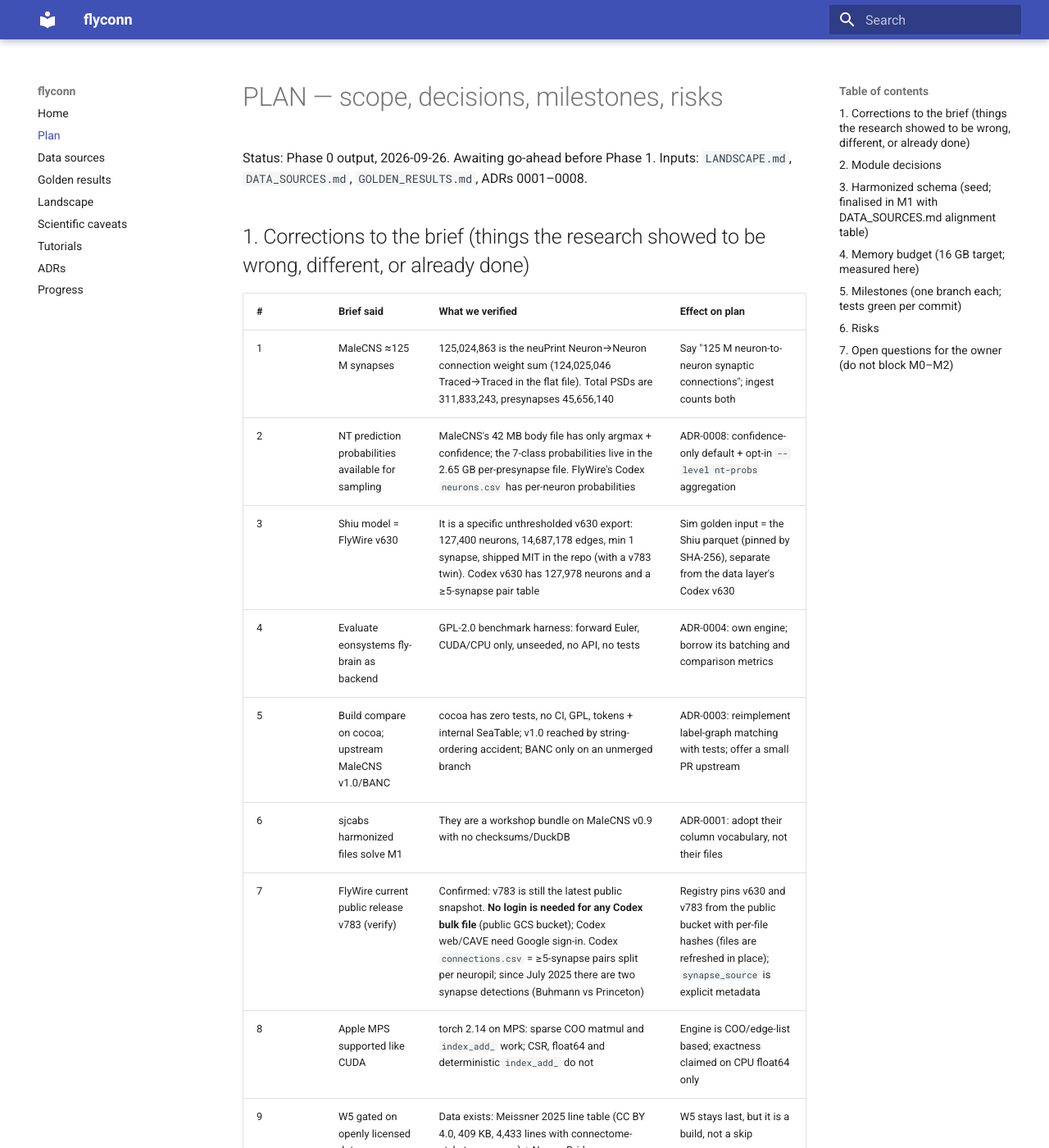
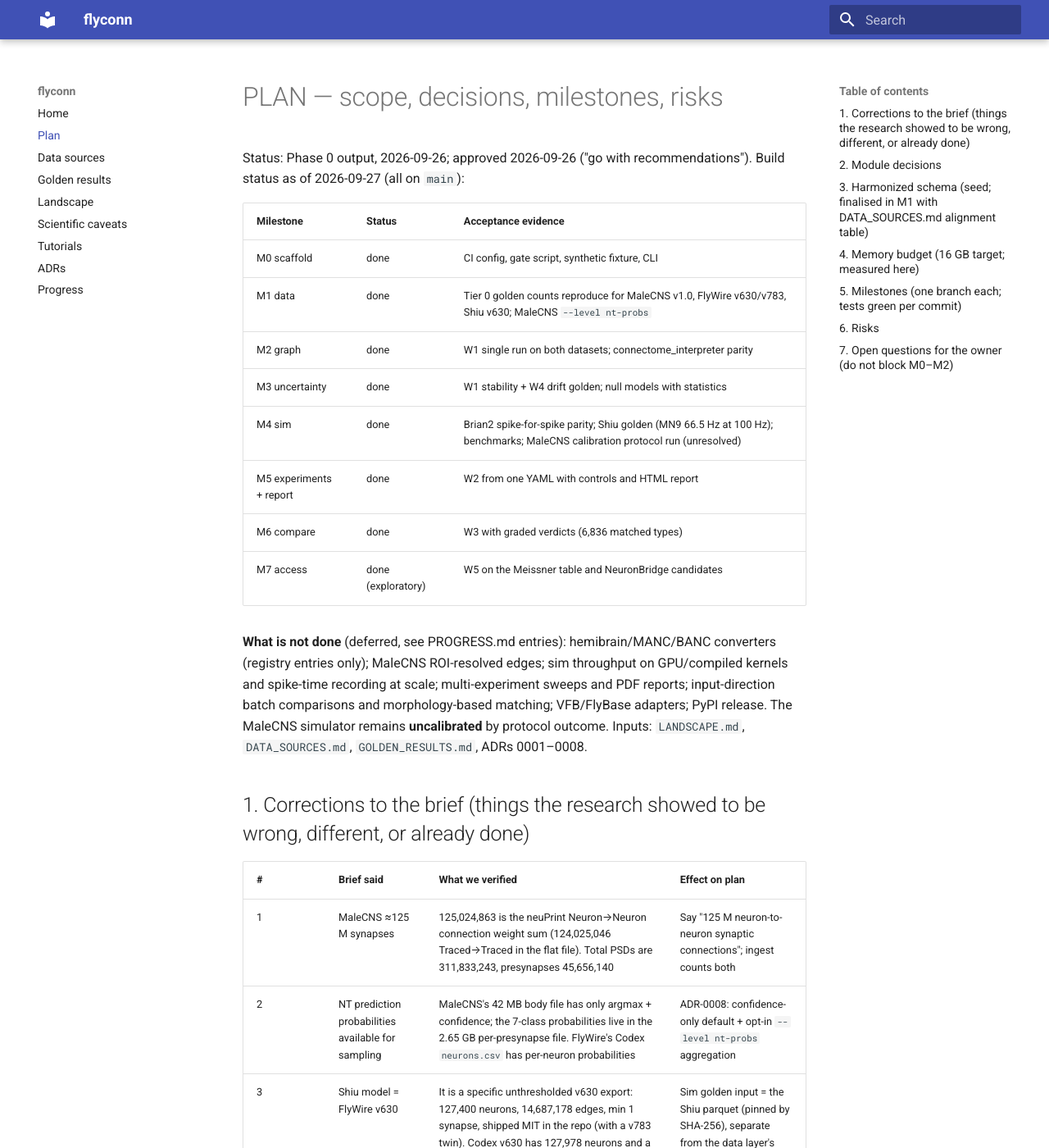
Before and after one commit to moiz-lakkadkutta/flyconn, an MkDocs documentation site: the page built from docs/PLAN.md, in a window 1280 px wide and 1400 px high. Shown: the whole window at 82% size. Built offline with MkDocs 1.6.1 and Material for MkDocs 9.7.7, drawn with Linux system fonts in a browser that asks for light colours.

Commit message:
docs: milestone status table in PLAN, README quickstart
Co-Authored-By: Claude Fable 5.1 <noreply@anthropic.com>
Claude-Session: https://claude.ai/code/session_0146ujhCdFL57yDjC7Thhn4c

```diff
--- a/docs/PLAN.md
+++ b/docs/PLAN.md
@@ -1,6 +1,19 @@
 # PLAN — scope, decisions, milestones, risks
 
-Status: Phase 0 output, 2026-09-26. Awaiting go-ahead before Phase 1.
+Status: Phase 0 output, 2026-09-26; approved 2026-09-26 ("go with recommendations"). Build status as of 2026-09-27 (all on `main`):
+
+| Milestone | Status | Acceptance evidence |
+|---|---|---|
+| M0 scaffold | done | CI config, gate script, synthetic fixture, CLI |
+| M1 data | done | Tier 0 golden counts reproduce for MaleCNS v1.0, FlyWire v630/v783, Shiu v630; MaleCNS `--level nt-probs` |
+| M2 graph | done | W1 single run on both datasets; connectome_interpreter parity |
+| M3 uncertainty | done | W1 stability + W4 drift golden; null models with statistics |
+| M4 sim | done | Brian2 spike-for-spike parity; Shiu golden (MN9 66.5 Hz at 100 Hz); benchmarks; MaleCNS calibration protocol run (unresolved) |
+| M5 experiments + report | done | W2 from one YAML with controls and HTML report |
+| M6 compare | done | W3 with graded verdicts (6,836 matched types) |
+| M7 access | done (exploratory) | W5 on the Meissner table and NeuronBridge candidates |
+
+**What is not done** (deferred, see PROGRESS.md entries): hemibrain/MANC/BANC converters (registry entries only); MaleCNS ROI-resolved edges; sim throughput on GPU/compiled kernels and spike-time recording at scale; multi-experiment sweeps and PDF reports; input-direction batch comparisons and morphology-based matching; VFB/FlyBase adapters; PyPI release. The MaleCNS simulator remains **uncalibrated** by protocol outcome.
 Inputs: `LANDSCAPE.md`, `DATA_SOURCES.md`, `GOLDEN_RESULTS.md`, ADRs 0001–0008.
 
 ## 1. Corrections to the brief (things the research showed to be wrong, different, or already done)
```
Also changed, not shown: README.md (+30 -1 lines).
